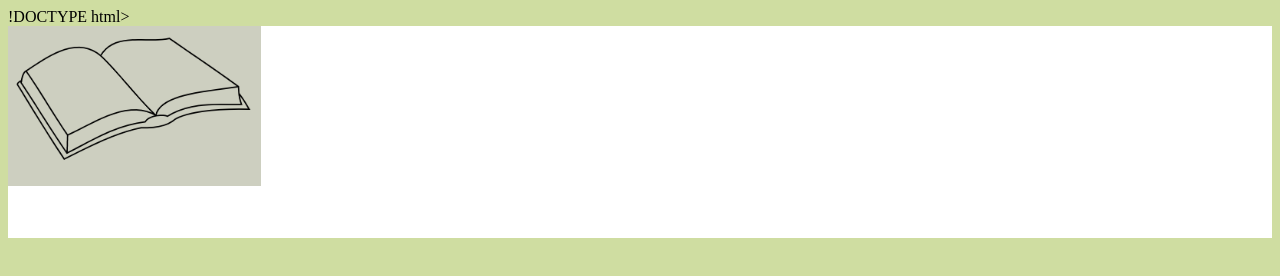
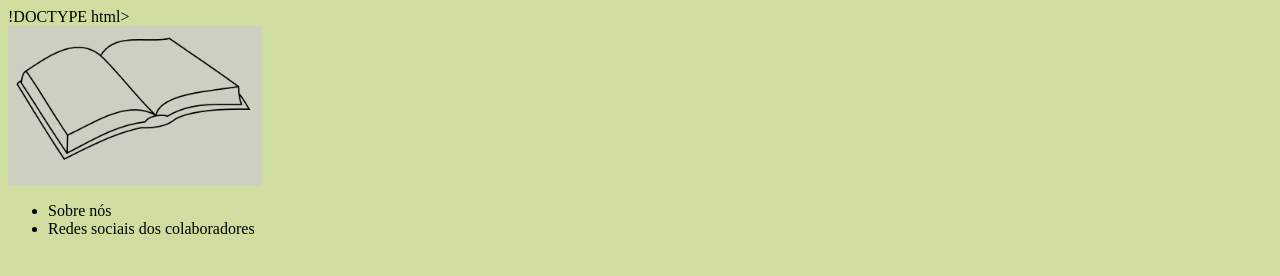
Before and after one commit to Jeniferday/Projeto-Esconderijo-do-leitor, a plain HTML site: page index.html in a window 1280 px wide. Drawn offline with Linux system fonts and the light colour scheme.

Commit message:
Update style.css

```diff
--- a/style.css
+++ b/style.css
@@ -1,10 +1,12 @@
-header {
-    background-color: #ffffff;
-    color: #ffffff;
+:root{
+    --cor-de-fundo: #CFDDA1
 }
 
-.livro-imagem{
+body{
+    background-color: var(--cor-de-fundo)
+}
+
+  header{
+    .livro-imagem{
     width: 20%;
 }
-body{
-    background-color: #CFDDA1 ; }
```
